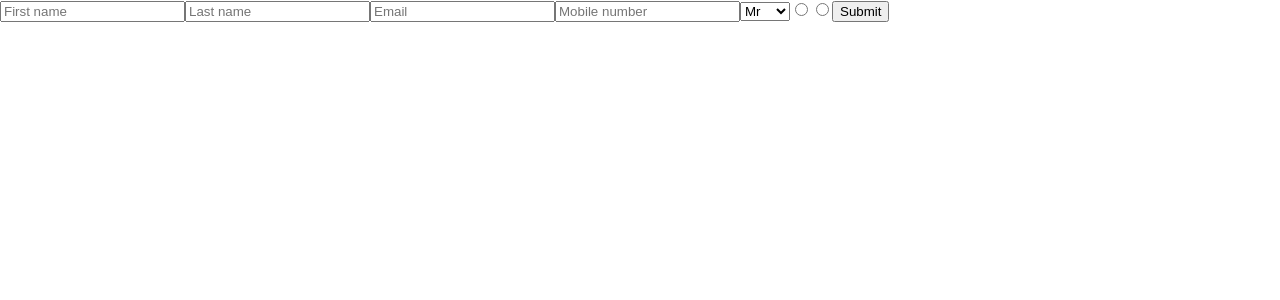
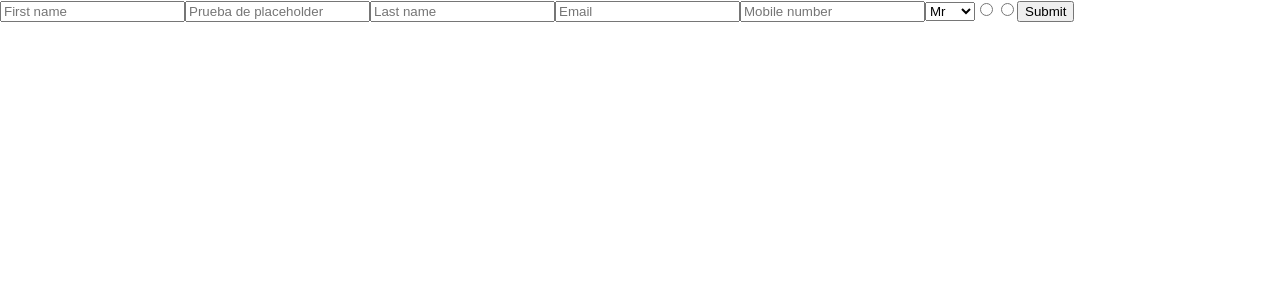
Before and after one commit to LexferRam/react-hook-form_Practice, a React (Create React App) app: page / in a window 1280 px wide. Shown: the top 300 px of the page. Built offline with nearby package versions, Linux system fonts and the light colour scheme.

Commit message:
practica

```diff
--- a/src/App.js
+++ b/src/App.js
@@ -10,6 +10,10 @@ export default function App() {
     <form onSubmit={handleSubmit(onSubmit)}>
       {errors.username && <p>{errors.username.message}</p>}
       <input type="text" placeholder="First name" {...register("First name", {required: true, maxLength: 80})} />
+
+    <input type="text" placeholder="Prueba de placeholder" {...register("text", {required:true})} />
+
+
       <input type="text" placeholder="Last name" {...register("Last name", {required: true, maxLength: 100})} />
       <input type="text" placeholder="Email" {...register("Email", {required: true, pattern: /^\S+@\S+$/i})} />
       <input type="tel" placeholder="Mobile number" {...register("Mobile number", {required: true, minLength: 6, maxLength: 12})} />
```
